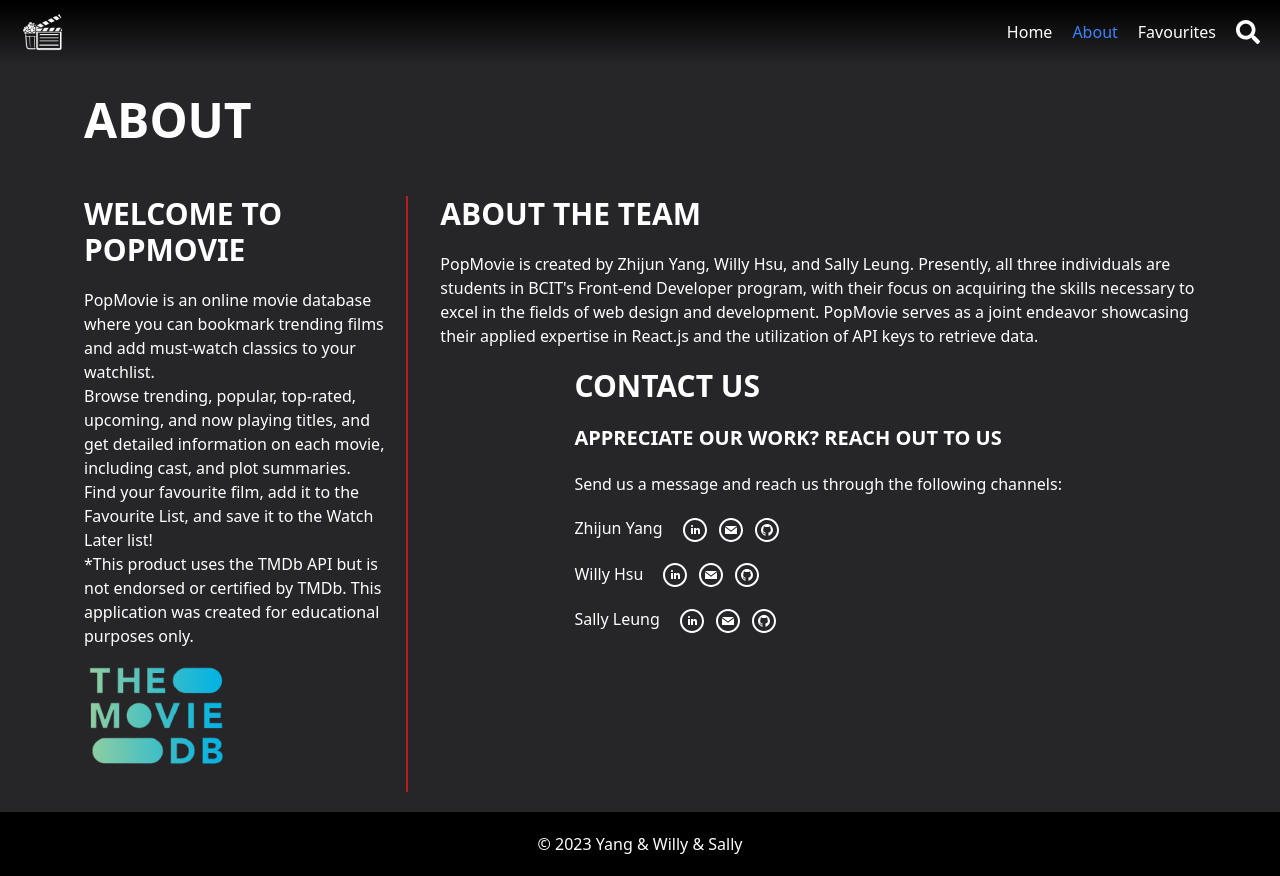
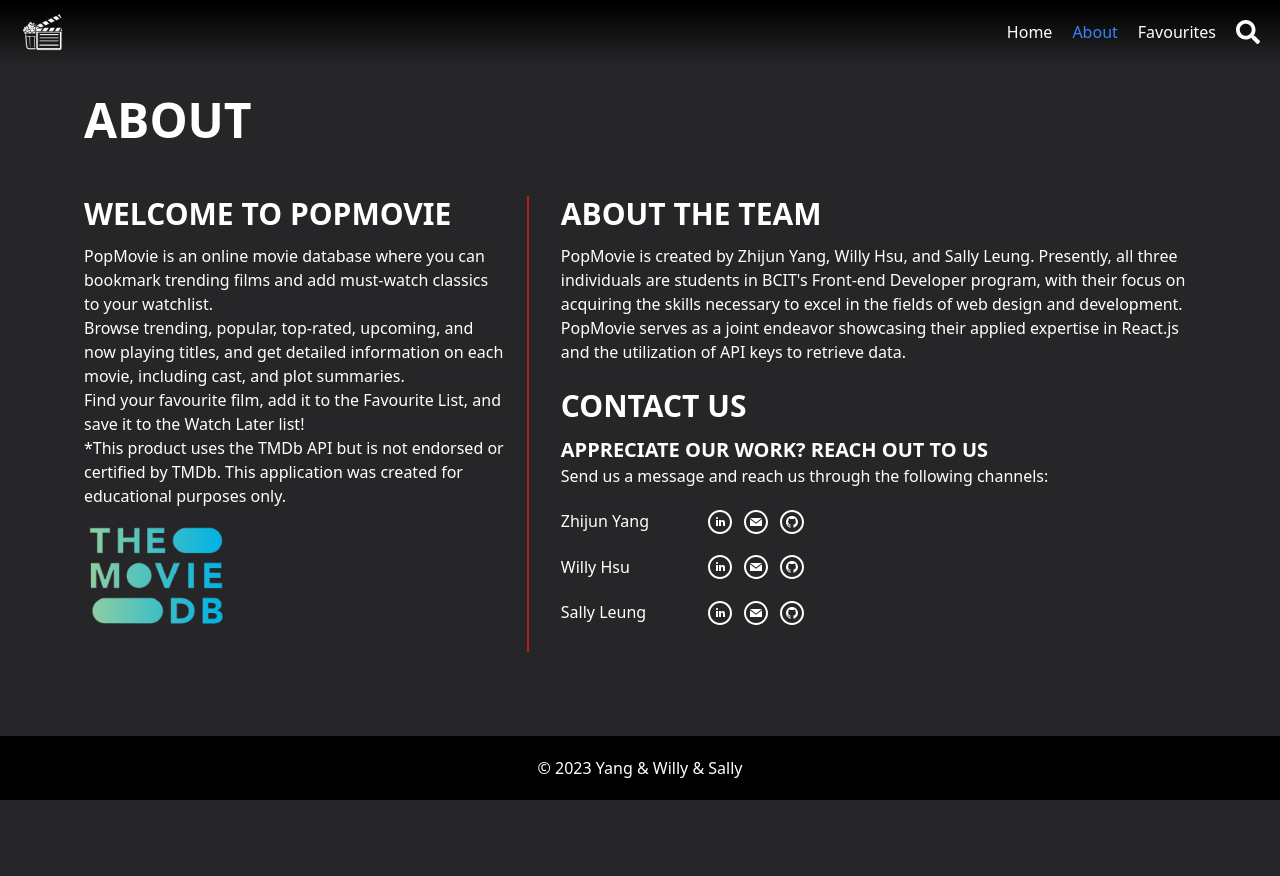
Before and after one commit to greentea777/react-movie-app, a React (Vite) app: page /popmovie/about in a window 1280 px wide. After the commit the page ends 800 px from the top, so only its background shows below. Built offline with nearby package versions, Linux system fonts and the light colour scheme; no server answers.

Commit message:
organized code

```diff
--- a/src/components/Category.jsx
+++ b/src/components/Category.jsx
@@ -50,7 +50,6 @@ const Category = ({ handleCategory, category }) => {
       }`}
     >
       {categoryButtons.map((button, index) => (
-        // <label key={index} className="w-full hover:text-red-500 min-[420px]:w-auto">
         <label key={index}>
           <input
             className="hidden peer"
--- a/src/components/Header.jsx
+++ b/src/components/Header.jsx
@@ -9,7 +9,6 @@ const Header = () => {
     <header className="fixed flex-col top-0 left-0 right-0 flex items-center bg-[#000000c5] sm:bg-transparent text-white sm:flex-row z-30 sm:bg-gradient-to-b sm:from-black sm:from-5% sm:to-transparent">
       <div className="flex justify-center p-2 sm:pl-5 ">
         <NavLink to="/">
-          {/* <div className="w-12 bg-red-700 h-12" /> */}
           <img className="w-12 h-12" src={movieLogo} alt="Site Logo" />
         </NavLink>
       </div>
--- a/src/components/HeroMovieCard.jsx
+++ b/src/components/HeroMovieCard.jsx
@@ -96,10 +96,7 @@ const HeroMovieCard = ({ movie, genres }) => {
             <div className="flex gap-3 text-gray-400">
               <span className="sr-only">Genres:</span>
               {commonGenreId?.slice(0, 3).map((item, index, array) => (
-                <span key={index}>
-                  {item.name}
-                  {/* {index === array.length - 1 ? "" : " •"} */}
-                </span>
+                <span key={index}>{item.name}</span>
               ))}
             </div>
           </section>
--- a/src/components/ListMovieContainer.jsx
+++ b/src/components/ListMovieContainer.jsx
@@ -19,15 +19,9 @@ const ListMovieContainer = ({ category, genreList }) => {
       // register Swiper custom elements
       register();
       const params = {
-        // grabCursor: true,
         pagination: {
           type: "progressbar",
         },
-        // loop: true,
-        // autoplay: {
-        //   delay: 2500,
-        //   disableOnInteraction: false,
-        // },
         navigation: {
           nextEl: `.custom_${category}_list_next`,
           prevEl: `.custom_${category}_list_prev`,
--- a/src/components/Nav.jsx
+++ b/src/components/Nav.jsx
@@ -3,8 +3,6 @@ import { IconContext } from "react-icons";
 import { FaHouseDamage, FaInfoCircle, FaHeart, FaSearch } from "react-icons/fa";
 import SearchBar from "./SearchBar";
 import { useState } from "react";
-// import { FaInfoCircle } from "react-icons/fa";
-// import { FaHeart } from "react-icons/fa";
 
 const Nav = ({ isBrowser }) => {
   const [searchInput, setSearchInput] = useState("");
--- a/src/components/SearchBar.jsx
+++ b/src/components/SearchBar.jsx
@@ -1,7 +1,6 @@
 import useFetch from "../hooks/useFetch";
 import { Link } from "react-router-dom";
 import { IconContext } from "react-icons";
-import { FaChevronLeft } from "react-icons/fa";
 import { FaStar, FaPlay } from "react-icons/fa6";
 import { MOVIE_DB_API_URL, options } from "../globals/APIVariables";
 import searchPosterFallbackImg from "../assets/images/90x138.svg";
@@ -100,22 +99,12 @@ const SearchBar = ({
       >
         <button
           onClick={handleNavLinkClick}
-          className="rounded-md flex items-center justify-center w-6 h-6 sm:w-8 sm:h-8 bg-red-500 z-30 hover:bg-red-400"
+          className="rounded-md flex items-center justify-center w-8 h-8 bg-red-500 z-30 hover:bg-red-400"
         >
           <IconContext.Provider value={{ className: "text-white rotate-180" }}>
             <FaPlay />
           </IconContext.Provider>
         </button>
-        {/* <button onClick={handleNavLinkClick}>
-          <IconContext.Provider
-            value={{
-              size: "1.5em",
-              className: "hover:text-red-500 text-white",
-            }}
-          >
-            <FaChevronLeft />
-          </IconContext.Provider>
-        </button> */}
         <input
           className="p-3 w-full text-black rounded-full"
           type="search"
--- a/src/pages/PageAbout.jsx
+++ b/src/pages/PageAbout.jsx
@@ -9,13 +9,13 @@ const PageAbout = () => {
 
   return (
     <main className="flex-1">
-      <section className="max-w-6xl mx-auto mt-16 p-5 text-white">
+      <section className="max-w-6xl mx-auto mt-16 p-5 text-white mb-20 sm:mb-0">
         <h1 className="text-[22px] sm:text-4xl md:text-5xl font-bold py-3 uppercase">
           About
         </h1>
-        <div className="flex flex-col sm:flex-row gap-8 mt-5">
-          <article className="pb-10 border-b-2 border-red-700 sm:pr-5 sm:border-r-2 sm:border-b-0 sm:pb-0 mt-5">
-            <h2 className="text-[22px] sm:text-2xl md:text-3xl font-bold uppercase pb-2 mb-3">
+        <div className="flex flex-col md:flex-row gap-8 mt-5">
+          <article className="min-w-[40%] pb-10 border-b-2 border-red-700 sm:pr-5 md:border-r-2 md:border-b-0 sm:pb-0 mt-5">
+            <h2 className="text-[22px] sm:text-2xl md:text-3xl font-bold uppercase mb-3">
               Welcome to PopMovie
             </h2>
             <p>
@@ -38,9 +38,9 @@ const PageAbout = () => {
             </p>
             <img className="w-36 h-36" src={tmdbLogo} alt="TMDB Logo" />
           </article>
-          <div className="flex flex-col items-center sm:p-0 mt-5">
+          <div className="sm:p-0 mt-5">
             <article>
-              <h2 className="text-[22px] sm:text-2xl md:text-3xl font-bold uppercase pb-2 mb-3">
+              <h2 className="text-[22px] sm:text-2xl md:text-3xl font-bold uppercase mb-3">
                 About the Team
               </h2>
               <p>
@@ -55,18 +55,20 @@ const PageAbout = () => {
             </article>
 
             <article>
-              <h2 className="text-[22px] sm:text-2xl md:text-3xl font-bold uppercase pb-2 mb-3 mt-5">
+              <h2 className="text-[22px] sm:text-2xl md:text-3xl font-bold uppercase mb-3 mt-6">
                 Contact Us
               </h2>
-              <h3 className="sm:text-lg md:text-xl font-bold uppercase pb-2 mb-3">
+              <h3 className="sm:text-lg md:text-xl font-bold uppercase">
                 Appreciate our work? Reach out to us
               </h3>
               <p>
                 Send us a message and reach us through the following channels:
               </p>
               <ul>
-                <li className="my-5">
-                  <p className="inline mr-5">Zhijun Yang</p>
+                <li className="my-5 sm:flex sm:items-center">
+                  <p className="mr-5 inline-block w-[20%] whitespace-nowrap">
+                    Zhijun Yang
+                  </p>
                   <a
                     className="mr-3"
                     href="https://www.linkedin.com/in/yang-zhijun/"
@@ -104,8 +106,10 @@ const PageAbout = () => {
                     </svg>
                   </a>
                 </li>
-                <li className="my-5">
-                  <p className="inline mr-5">Willy Hsu</p>
+                <li className="my-5 sm:flex sm:items-center">
+                  <p className="mr-5 inline-block w-[20%] whitespace-nowrap">
+                    Willy Hsu
+                  </p>
                   <a
                     className="mr-3"
                     href="https://www.linkedin.com/in/willy-hsu-216137267/"
@@ -143,8 +147,10 @@ const PageAbout = () => {
                     </svg>
                   </a>
                 </li>
-                <li className="my-5">
-                  <p className="inline mr-5">Sally Leung</p>
+                <li className="my-5 sm:flex sm:items-center">
+                  <p className="mr-5 inline-block w-[20%] whitespace-nowrap">
+                    Sally Leung
+                  </p>
                   <a
                     className="mr-3"
                     href="https://www.linkedin.com/in/sally-leung-06a87618b/"
--- a/src/pages/PageSingleMovie.jsx
+++ b/src/pages/PageSingleMovie.jsx
@@ -43,11 +43,6 @@ const PageSingleMovie = () => {
   const releaseDateCA = singleMovie?.release_dates?.results?.find(
     (date) => date.iso_3166_1 === "CA" || date.iso_3166_1 === "US"
   );
-
-  // .release_dates[0]?.release_date.slice(0, 10);
-  // if (!singleMovie?.title && !singleMovie?.release_date) {
-  //   return <Navigate to="/404" replace={true} />;
-  // }
 
   const movieRuntimeByMinutes = singleMovie?.runtime;
   const hour = Math.floor(movieRuntimeByMinutes / 60);
@@ -107,14 +102,14 @@ const PageSingleMovie = () => {
                   </time>
                 </p>
               ) : (
-                <p className="">
+                <p>
                   <time dateTime={singleMovie?.release_date}>
                     {singleMovie?.release_date}
                   </time>
                 </p>
               )}
 
-              <p className="">
+              <p>
                 {singleMovie?.genres.map((genre, index, genresArray) => (
                   <span key={index}>
                     {genre.name}
@@ -123,8 +118,7 @@ const PageSingleMovie = () => {
                 ))}
               </p>
 
-              {/* <time dateTime={releaseDateCA}>{releaseDateCA}</time> */}
-              <p className="">
+              <p>
                 <time
                   dateTime={`PT${hour}H${remainingMinutes}M`}
                 >{`${hour}h ${remainingMinutes}m`}</time>
```
Also changed, not shown: src/components/HeroSection.jsx (+0 -15 lines).
